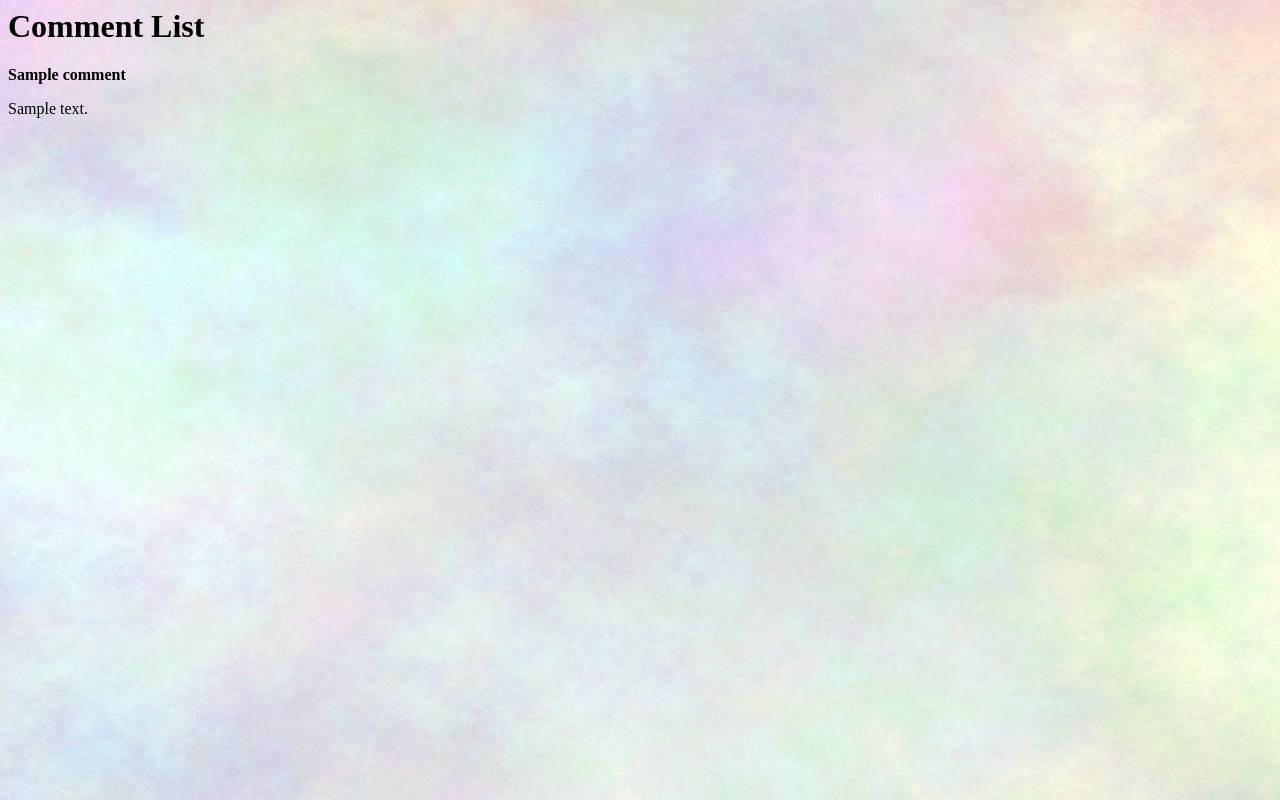
After one commit to donggrant/Django-Practice, a Django app: page /polls/comments/list/ in a window 1280 px wide. The commit adds this page. Run offline with Django 3.2, Linux system fonts and the light colour scheme; tables that the repository leaves empty hold one stand-in row (values such as "Sample post").

Commit message:
Finished adding comment model

```diff
--- a/polls/models.py
+++ b/polls/models.py
@@ -24,3 +24,9 @@ class Choice(models.Model):
     votes = models.IntegerField(default=0)
     def __str__(self):
         return self.choice_text
+
+class Comment(models.Model):
+    name = models.CharField(max_length = 30)
+    comment_body = models.CharField(max_length = 1000)
+    def __str__(self):
+        return self.comment_body
--- a/polls/static/polls/style.css
+++ b/polls/static/polls/style.css
@@ -3,5 +3,5 @@ li a {
 }
 
 body {
-    background: white url("images/background.jpg") no-repeat;
+    background: white url("images/background2.jpg") no-repeat;
 }
--- /dev/null
+++ b/polls/templates/polls/comment_list.html
@@ -0,0 +1,15 @@
+{% load static %}
+
+<link rel="stylesheet" type="text/css" href="{% static 'polls/style.css' %}">
+
+<h1>Comment List</h1>
+
+{% if comments_list %}
+	{% for comment in comments_list %}
+		<p style="font-weight: bold;">{{ comment.name}}</p>
+    	<p>{{ comment.comment_body }}</p>
+		<br>
+	{% endfor %}
+{% else %}
+    <p>No comments are available.</p>
+{% endif %}
--- a/polls/templates/polls/index.html
+++ b/polls/templates/polls/index.html
@@ -11,3 +11,5 @@
 {% else %}
     <p>No polls are available.</p>
 {% endif %}
+
+<a href="comments/">Comments Section</a>
--- a/polls/urls.py
+++ b/polls/urls.py
@@ -8,4 +8,8 @@ urlpatterns = [
     path('<int:pk>/', views.DetailView.as_view(), name='detail'),
     path('<int:pk>/results/', views.ResultsView.as_view(), name='results'),
     path('<int:question_id>/vote/', views.vote, name='vote'),
+    path('comments/', views.CommentsView.as_view(), name='comments'),
+    path('comments/list/', views.CommentsListView.as_view(), name='comment list'),
+    path('comments/showform/list/', views.CommentsListView.as_view(), name='comment list'),
+    path('comments/showform/', views.showform, name = "show form"),
 ]
--- a/polls/views.py
+++ b/polls/views.py
@@ -3,8 +3,9 @@ from django.shortcuts import get_object_or_404, render
 from django.urls import reverse
 from django.views import generic
 from django.utils import timezone
+from .forms import CommentsForm
 
-from .models import Choice, Question
+from .models import Choice, Question, Comment
 
 
 class IndexView(generic.ListView):
@@ -40,6 +41,26 @@ class ResultsView(generic.DetailView):
         """
         return Question.objects.filter(pub_date__lte=timezone.now())
 
+class CommentsView(generic.ListView):
+    template_name = 'polls/comments.html'
+    context_object_name = 'comments_list'
+    def get_queryset(self):
+        return Comment.objects.filter()
+
+class CommentsListView(generic.ListView):
+    template_name = 'polls/comment_list.html'
+    context_object_name = 'comments_list'
+    def get_queryset(self):
+        return Comment.objects.filter()
+
+def showform(request):
+    form = CommentsForm(request.POST or None)
+    if form.is_valid():
+        form.save()
+    context = {'form': form}
+    return render(request, 'polls/comments.html', context)
+
+
 def vote(request, question_id):
     question = get_object_or_404(Question, pk=question_id)
     try:
```
Also changed, not shown: polls/admin.py (+13 -1 lines), polls/forms.py (added, +7 -0 lines), polls/templates/polls/comments.html (added, +19 -0 lines), polls/migrations/0002_comments.py (added), polls/migrations/0003_auto_20200912_0908.py (added), polls/migrations/0004_auto_20200912_0913.py (added), polls/migrations/0005_auto_20200912_0945.py (added), polls/static/polls/images/background2.jpg (added).
